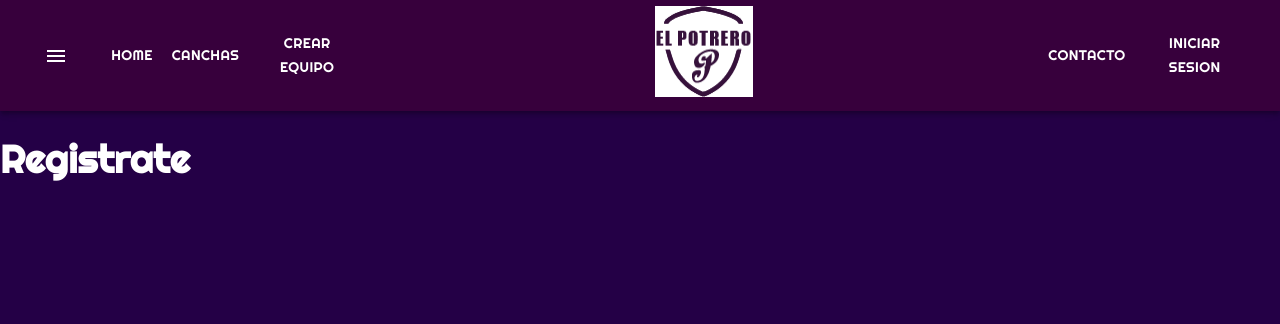
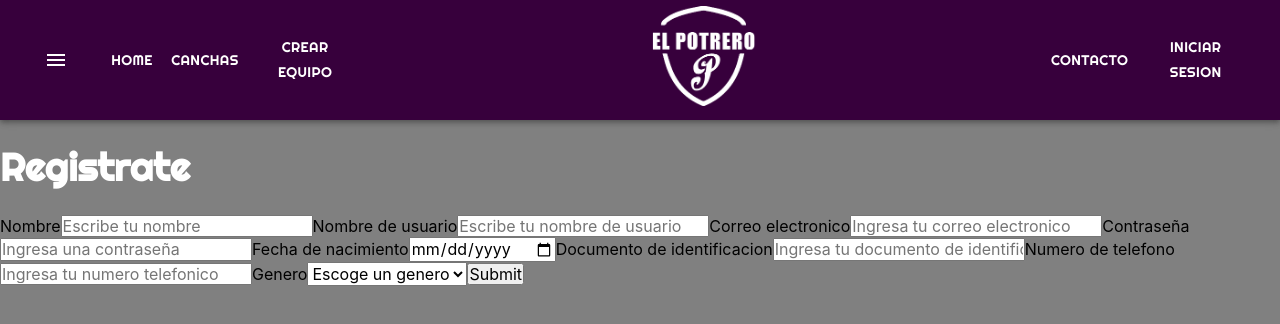
Before and after one commit to jesusmirena/rest-client-elpotrero, a React (Create React App) app: page /register in a window 1280 px wide. Shown: the top 324 px of the page. Built offline with nearby package versions, Linux system fonts and the light colour scheme; a web font is replaced by a local one.

Commit message:
Registro sin estilos

```diff
--- a/config/webpack.config.js
+++ b/config/webpack.config.js
@@ -9,12 +9,14 @@ module.exports = {
   output: {
     filename: "bundle.js",
     path: path.resolve(__dirname, "../dist"),
+    publicPath: "/",
   },
   resolve: {
     extensions: [".ts", ".tsx", ".js", ".json"],
   },
   devServer: {
     static: "../dist",
+    historyApiFallback: true,
   },
   devtool: "source-map",
   module: {
--- a/src/components/Forms/FormPage/RegisterForm.tsx
+++ b/src/components/Forms/FormPage/RegisterForm.tsx
@@ -1,9 +1,103 @@
 import React from "react";
+import ReactDOM from "react-dom";
+import { useForm, SubmitHandler } from "react-hook-form";
+
+enum GenderEnum {
+  female = "female",
+  male = "male",
+  other = "other",
+}
+
+interface IFormInput {
+  name: String;
+  username: String;
+  mail: String;
+  password: String;
+  birthday: String;
+  dni: Number;
+  cellphone: Number;
+  image?: String;
+  gender?: GenderEnum;
+}
 
 export default function RegisterForm() {
+  const {
+    register,
+    formState: { errors },
+    handleSubmit,
+  } = useForm<IFormInput>();
+  const onSubmit: SubmitHandler<IFormInput> = (data) => console.log(data);
   return (
     <div>
       <h1>Registrate</h1>
+      <form onSubmit={handleSubmit(onSubmit)}>
+        <label>Nombre</label>
+        <input
+          placeholder="Escribe tu nombre"
+          {...register("name", { required: true })}
+        />
+        {errors.name?.type === "required" && "name is required"}
+
+        <label>Nombre de usuario</label>
+        <input
+          placeholder="Escribe tu nombre de usuario"
+          {...register("username", { required: true })}
+        />
+        {errors.username?.type === "required" && "username is required"}
+
+        <label>Correo electronico</label>
+        <input
+          placeholder="Ingresa tu correo electronico"
+          type="email"
+          {...register("mail", {
+            required: true,
+            pattern:
+              /^(([^<>()[\]\.,;:\s@\"]+(\.[^<>()[\]\.,;:\s@\"]+)*)|(\".+\"))@(([^<>()[\]\.,;:\s@\"]+\.)+[^<>()[\]\.,;:\s@\"]{2,})$/i,
+          })}
+        />
+        {errors.mail?.type === "required" && "mail is required"}
+
+        <label>Contraseña</label>
+        <input
+          placeholder="Ingresa una contraseña"
+          {...register("password", { required: true })}
+        />
+        {errors.password?.type === "required" && "password is required"}
+
+        <label>Fecha de nacimiento</label>
+        <input
+          type="date"
+          {...register("password", { valueAsDate: true, required: true })}
+        />
+        {errors.birthday?.type === "required" && "Birthday is required"}
+
+        <label>Documento de identificacion</label>
+        <input
+          placeholder="Ingresa tu documento de identificacion"
+          {...register("dni", { required: true })}
+        />
+        {errors.dni?.type === "required" && "dni is required"}
+
+        <label>Numero de telefono</label>
+        <input
+          placeholder="Ingresa tu numero telefonico"
+          type="number"
+          {...register("cellphone", { required: true, valueAsNumber: true })}
+        />
+        {errors.cellphone?.type === "required" && "Cellphone is required"}
+
+        <label>Genero</label>
+        <select {...register("gender")}>
+          <option selected={true} disabled value="Default">
+            Escoge un genero
+          </option>
+          <option value="femenino">femenino</option>
+          <option value="masculino">masculino</option>
+          <option value="otro">otro</option>
+        </select>
+
+        <input type="submit" />
+      </form>
     </div>
   );
 }
--- a/src/components/NavBar/NavBarMUI.tsx
+++ b/src/components/NavBar/NavBarMUI.tsx
@@ -7,7 +7,7 @@ import { Link } from "react-router-dom";
 import Button from "@mui/material/Button";
 import IconButton from "@mui/material/IconButton";
 
-import logo from "../../visuales/fondoPotrero.png";
+import logo from "../../visuales/logoblanco.png";
 import MenuHamburguesa from "./MenuHamburguesa";
 
 const purpleTheme = createTheme({
@@ -47,7 +47,7 @@ export default function NavBarMui() {
 
             <Button sx={{ mx: 35 }}>
               <Link to="/">
-                <img style={{ background: "white" }} src={logo} alt="logo" />
+                <img style={{ height: "100px" }} src={logo} alt="logo" />
               </Link>
             </Button>
             <Button color="inherit">
--- a/src/scss/base/globals.scss
+++ b/src/scss/base/globals.scss
@@ -5,7 +5,7 @@
 }
 body {
   font-size: 1rem;
-  background-color: $moradoOscuro;
+  background-color: gray;
 }
 p {
   font-size: 1.2rem;
```
Also changed, not shown: src/visuales/logoblanco.png (added).
